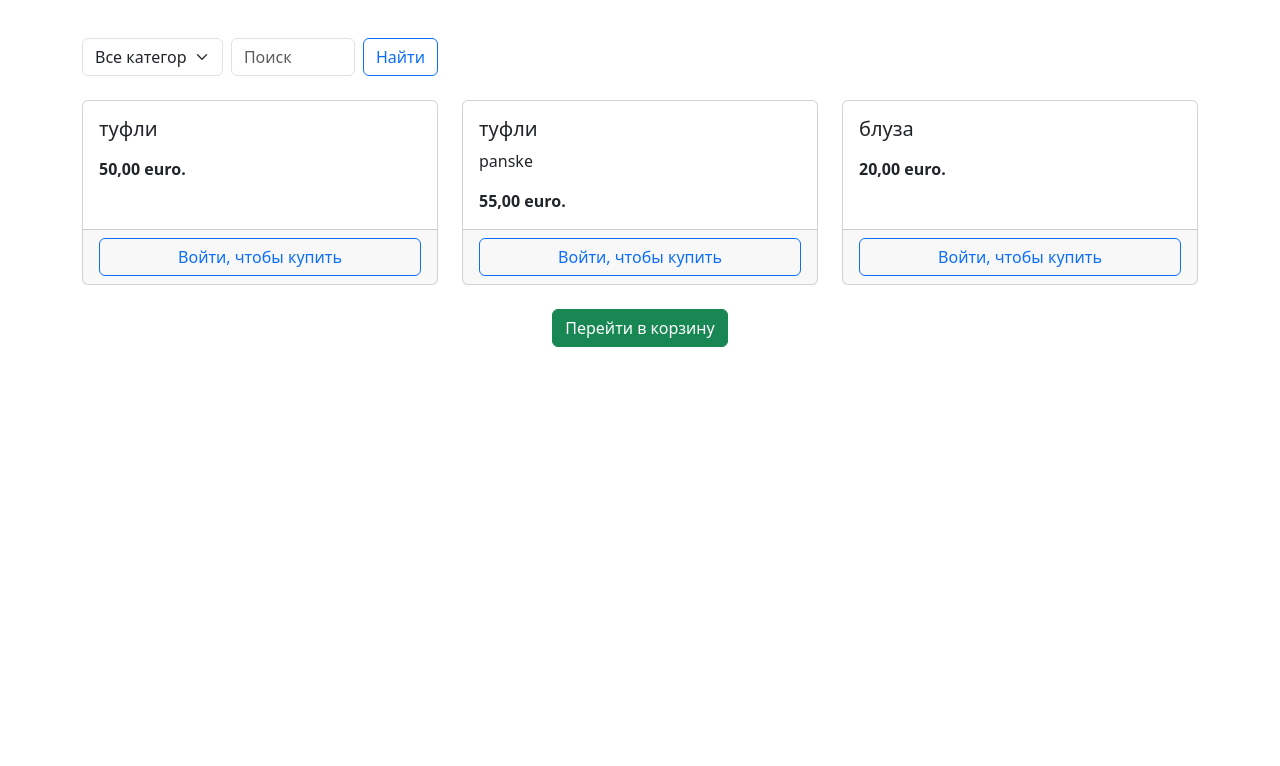
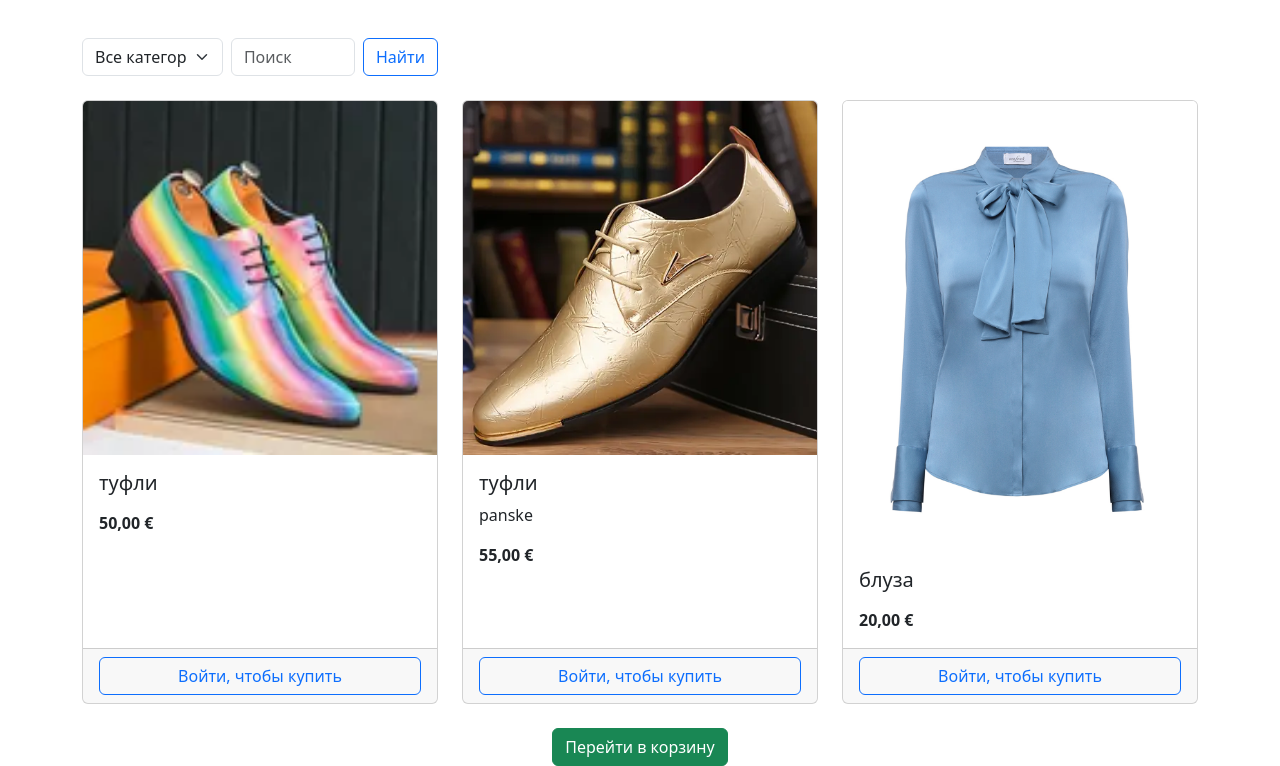
Before and after one commit to Ingahni/BOT, a Django app: page / in a window 1280 px wide. Shown: the part 56-822 px from the top of the page. Before the commit the page ends 403 px from the top, so only its background shows below. Run offline with Django 5.2, Linux system fonts and the light colour scheme; data comes from the database, SQL or seed files in the repository.

Commit message:
add image

```diff
--- a/shop/templates/catalog.html
+++ b/shop/templates/catalog.html
@@ -18,10 +18,15 @@
   {% for product in products %}
     <div class="col-md-4 mb-4">
       <div class="card h-100">
+        {% if product.image %}
+          <img src="{{ product.image.url }}" class="card-img-top" alt="{{ product.name }}">
+        {% else %}
+          <img src="/static/images/no-image.jpg" class="card-img-top" alt="Нет изображения">
+        {% endif %}
         <div class="card-body">
           <h5 class="card-title">{{ product.name }}</h5>
-          <p class="card-text">{{ product.description }}</p>
-          <p class="card-text fw-bold">{{ product.price }} euro.</p>
+          <p class="card-text">{{ product.description|truncatechars:100 }}</p>
+          <p class="card-text fw-bold">{{ product.price }} €</p>
         </div>
         <div class="card-footer">
           {% if user.is_authenticated %}
```
